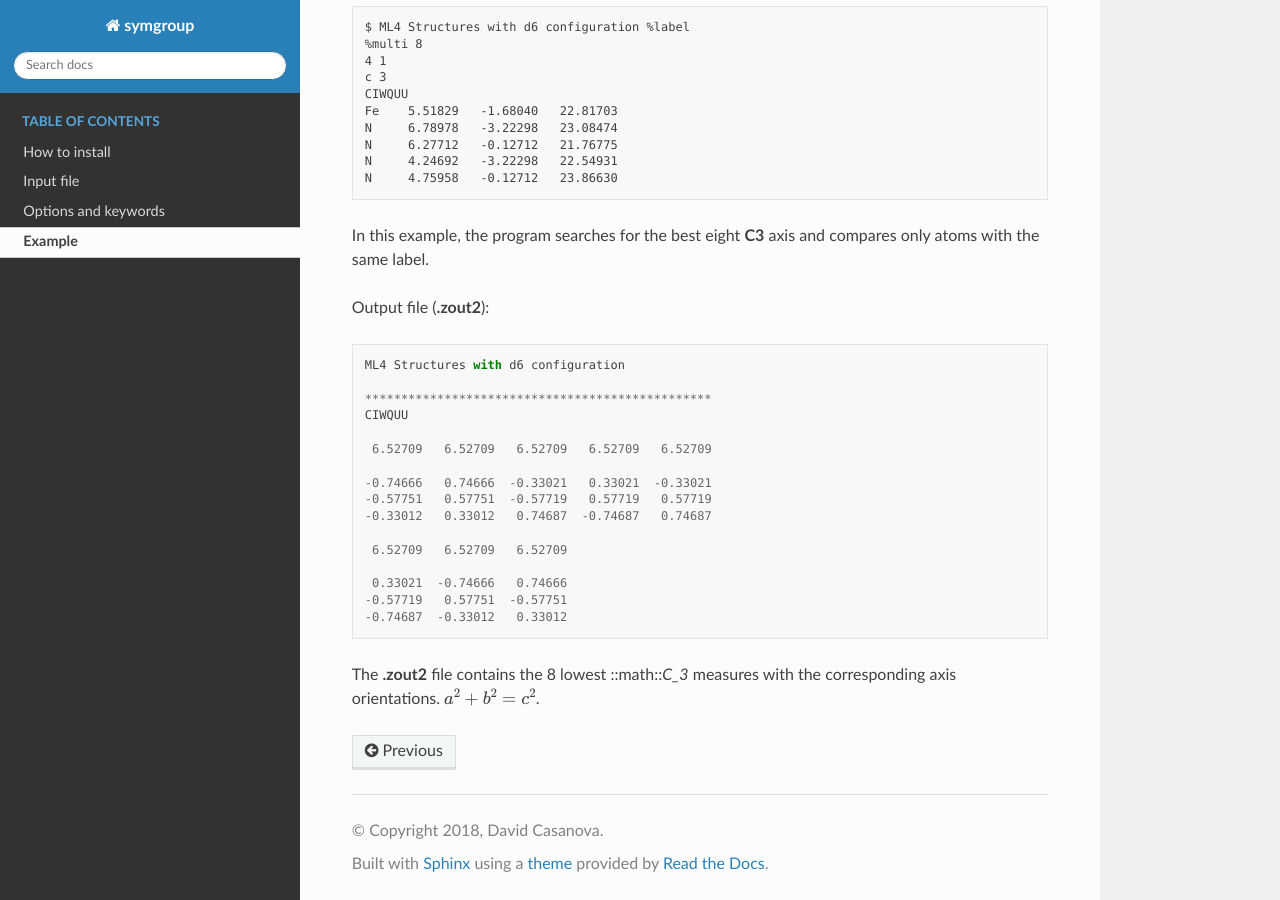
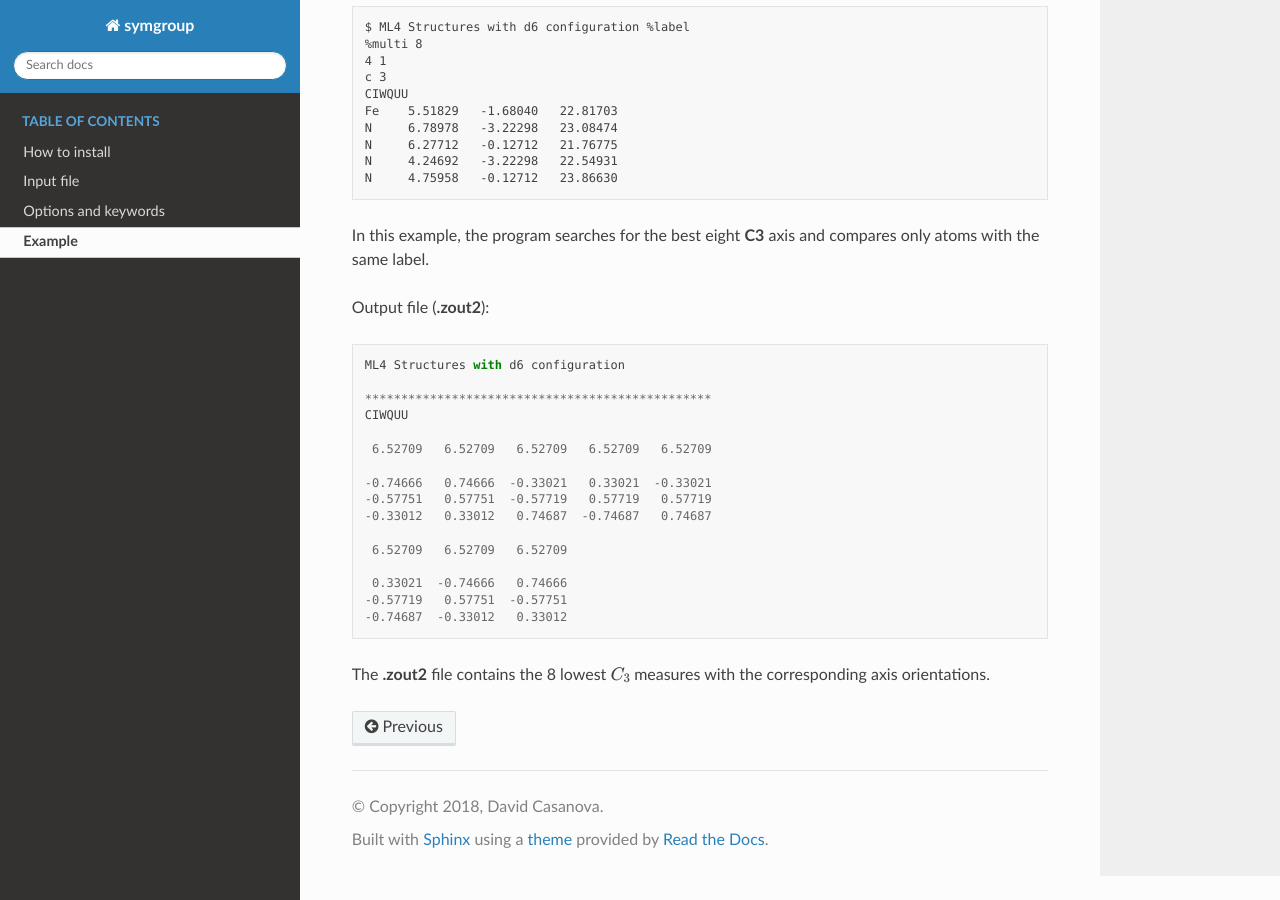
Before and after one commit to abelcarreras/symgroup, a Sphinx documentation site: the page built from docs/example.rst, in a window 1280 px wide and 900 px high, scrolled down 885 px. Built offline with Sphinx 7.4.7 and the Read the Docs theme 2.0.0, drawn with Linux system fonts in a browser that asks for light colours.

Commit message:
updated documentation

```diff
--- a/docs/example.rst
+++ b/docs/example.rst
@@ -71,5 +71,5 @@ Output file (**.zout2**)::
  -0.57719   0.57751  -0.57751
  -0.74687  -0.33012   0.33012
 
-The **.zout2** file contains the 8 lowest ::math::`C_3` measures with the
-corresponding axis orientations. :math:`a^2 + b^2 = c^2`.
+The **.zout2** file contains the 8 lowest :math:`C_3` measures with the
+corresponding axis orientations.
```
